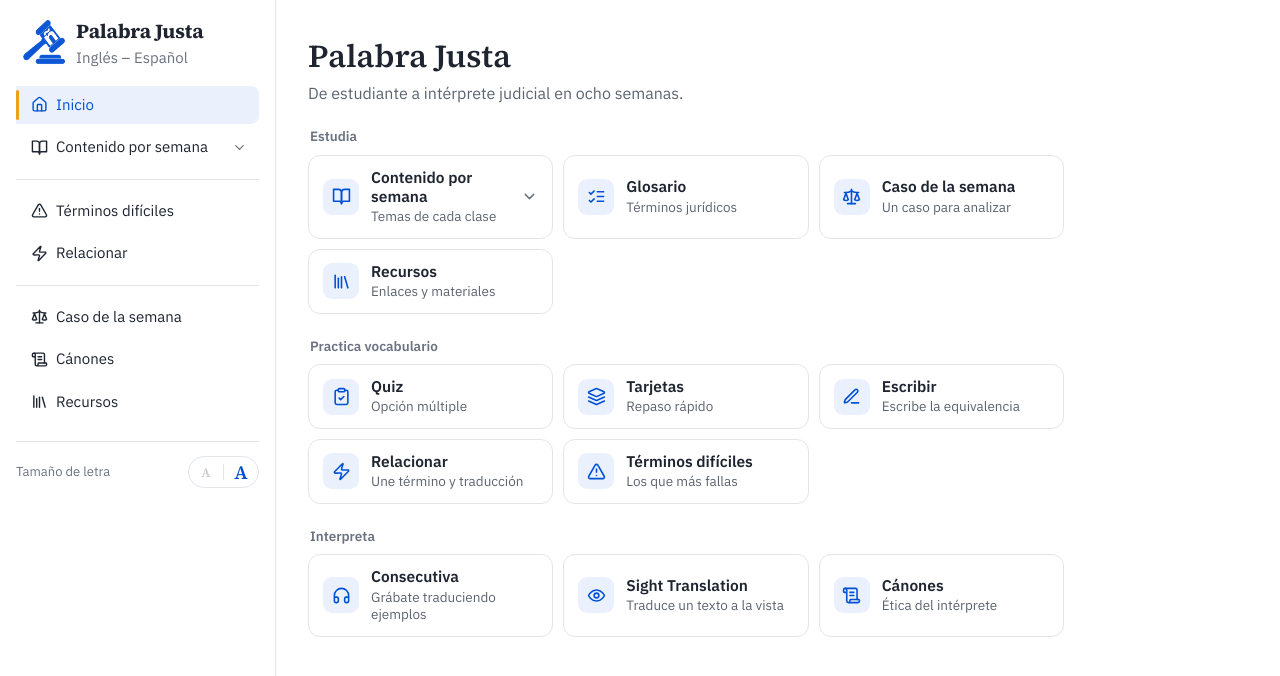
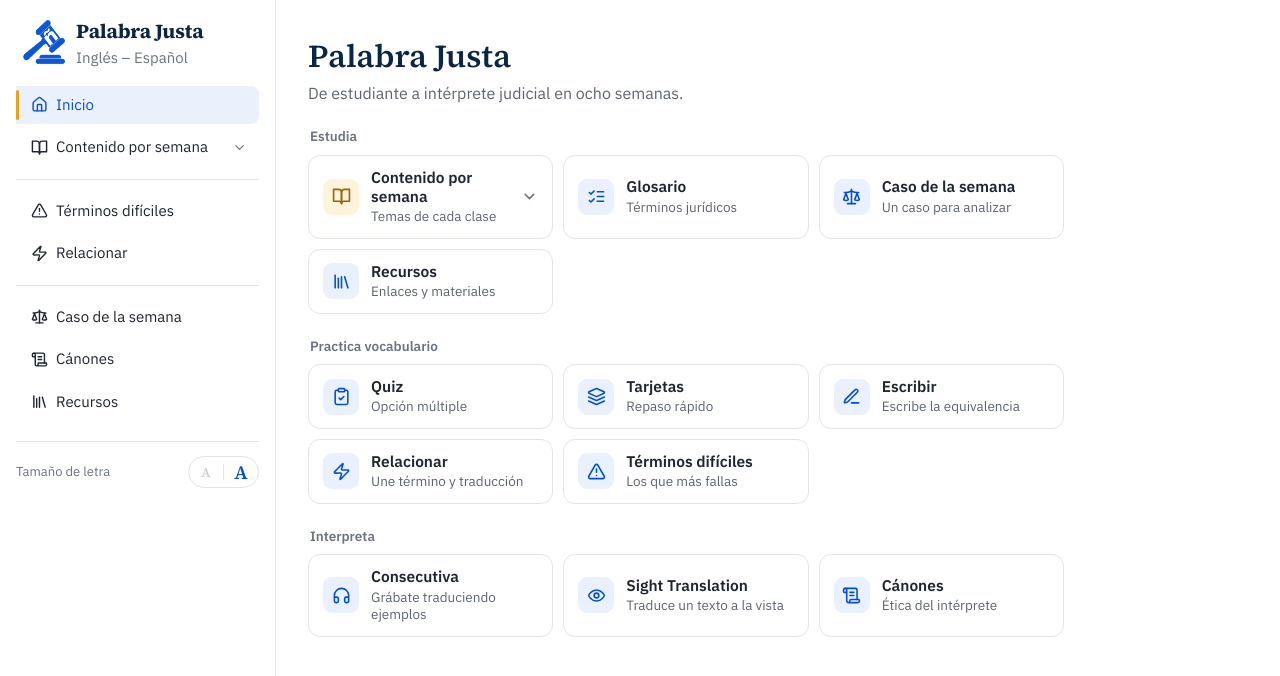
Before and after one commit to Josegarciawsu/palabrajusta, a React (Vite) app: page / in a window 1280 px wide. Shown: the top 676 px of the page. Built offline with nearby package versions, Linux system fonts and the light colour scheme.

Commit message:
Add files via upload

```diff
--- a/src/App.jsx
+++ b/src/App.jsx
@@ -583,7 +583,7 @@ function WeekView({ week }) {
                 className="px-3 py-2 flex items-baseline gap-3"
                 style={{ borderTop: i ? `1px solid ${C.border}` : "none" }}
               >
-                <span style={{ fontFamily: serif, fontSize: 15, color: C.clay, flexShrink: 0, minWidth: 18 }}>
+                <span style={{ fontFamily: serif, fontSize: 15, color: C.clayText, flexShrink: 0, minWidth: 18 }}>
                   {i + 1}
                 </span>
                 <span style={{ fontFamily: sans, fontSize: 15, color: C.text }}>{s.title}</span>
@@ -1370,7 +1370,7 @@ function CaseView({ data }) {
 // Presentación: el logo aparece y se disuelve con desenfoque (1.5 s en total).
 // Lleva sus propios estilos para no depender de ningún otro archivo.
 const SPLASH_CSS = `
-.pj-splash { position: fixed; inset: 0; z-index: 9999; background-color: #F5F7F8; display: flex; flex-direction: column; align-items: center; justify-content: center; pointer-events: none; animation: pjSplashFondo 1.5s ease forwards; }
+.pj-splash { position: fixed; inset: 0; z-index: 9999; background-color: #FFFFFF; display: flex; flex-direction: column; align-items: center; justify-content: center; pointer-events: none; animation: pjSplashFondo 1.5s ease forwards; }
 .pj-splash-logo { animation: pjSplashLogo 1.5s cubic-bezier(.2,.7,.3,1) forwards; will-change: transform, opacity, filter; }
 .pj-splash-texto { opacity: 0; animation: pjSplashTexto 1.5s cubic-bezier(.2,.7,.3,1) forwards; will-change: transform, opacity, filter; }
 .pj-splash-linea { transform: scaleX(0); animation: pjSplashLinea 1.5s cubic-bezier(.2,.7,.3,1) forwards; }
@@ -1411,7 +1411,7 @@ function SplashScreen() {
       <img className="pj-splash-logo" src={LOGO_URI} alt="" style={{ width: 112, height: 112 }} />
       <p
         className="pj-splash-texto"
-        style={{ fontFamily: brand, fontWeight: 600, fontSize: 32, color: C.accent, margin: "18px 0 0 0" }}
+        style={{ fontFamily: brand, fontWeight: 600, fontSize: 32, color: C.navy, margin: "18px 0 0 0" }}
       >
         Palabra Justa
       </p>
@@ -1421,7 +1421,7 @@ function SplashScreen() {
       />
       <p
         className="pj-splash-texto"
-        style={{ fontFamily: sans, fontSize: 14.5, color: "#5E7150", fontWeight: 500, margin: "10px 0 0 0", animationDelay: "40ms" }}
+        style={{ fontFamily: sans, fontSize: 14.5, color: C.muted, fontWeight: 500, margin: "10px 0 0 0", animationDelay: "40ms" }}
       >
         Inglés · Español
       </p>
@@ -1601,7 +1601,7 @@ function InicioView({ irA, isMobile }) {
   return (
     <div>
       {!isMobile && (
-        <h1 style={{ fontFamily: serif, fontWeight: 600, color: C.text, fontSize: 32, margin: 0 }}>
+        <h1 style={{ fontFamily: serif, fontWeight: 600, color: C.navy, fontSize: 32, margin: 0 }}>
           Palabra Justa
         </h1>
       )}
@@ -1620,7 +1620,22 @@ function InicioView({ irA, isMobile }) {
                 aria-expanded={semanasAbiertas}
                 style={{ ...mosaico(semanasAbiertas), ...retraso() }}
               >
-                {icono(BookOpen)}
+                <span
+                  className="pj-ic"
+                  style={{
+                    width: isMobile ? 28 : 36,
+                    height: isMobile ? 28 : 36,
+                    borderRadius: 9,
+                    backgroundColor: C.claySoft,
+                    color: C.clayText,
+                    display: "flex",
+                    alignItems: "center",
+                    justifyContent: "center",
+                    flexShrink: 0,
+                  }}
+                >
+                  <BookOpen size={isMobile ? 16 : 19} />
+                </span>
                 {textos("Contenido por semana", "Temas de cada clase")}
                 <ChevronDown
                   size={isMobile ? 16 : 17}
@@ -1758,7 +1773,7 @@ export default function App() {
                 style={{
                   fontFamily: brand,
                   fontWeight: 700,
-                  color: C.text,
+                  color: C.navy,
                   fontSize: isMobile ? 19 : 20,
                   letterSpacing: "-0.2px",
                   whiteSpace: "nowrap",
```
